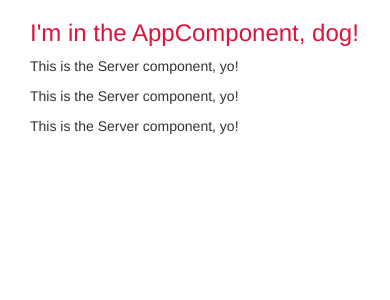
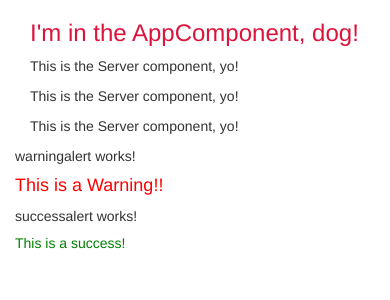
Before and after one commit to kevaschmim/kevinsFirstAngularApp, an Angular app: page / in a window 390 px wide. Shown: the top 300 px of the page. Built offline with nearby package versions, Linux system fonts and the light colour scheme.

Commit message:
added new components from lesson

```diff
--- a/src/app/app.component.html
+++ b/src/app/app.component.html
@@ -8,5 +8,15 @@
           <app-servers></app-servers>
       </div>
     </div>
+    <div class="row">
+        <div class="col-lg-12">
+          <div class="col-md-6">
+              <app-warningalert></app-warningalert>
+          </div>
+          <div class="col-md-6">
+              <app-successalert></app-successalert>
+          </div>
+        </div>
+      </div>
   </div>
 </div>
--- a/src/app/app.module.ts
+++ b/src/app/app.module.ts
@@ -6,12 +6,16 @@ import { HttpModule } from '@angular/http';
 import { AppComponent } from './app.component';
 import { ServerComponent } from './server/server.component';
 import { ServersComponent } from './servers/servers.component';
+import { WarningalertComponent } from './warningalert/warningalert.component';
+import { SuccessalertComponent } from './successalert/successalert.component';
 
 @NgModule({
   declarations: [
     AppComponent,
     ServerComponent,
     ServersComponent,
+    WarningalertComponent,
+    SuccessalertComponent,
   ],
   imports: [
     BrowserModule,
--- /dev/null
+++ b/src/app/successalert/successalert.component.css
@@ -0,0 +1,3 @@
+h5{
+    color: green;
+}
--- /dev/null
+++ b/src/app/successalert/successalert.component.html
@@ -0,0 +1,5 @@
+<p>
+  successalert works!
+</p>
+
+<h5>This is a success!</h5>
--- /dev/null
+++ b/src/app/successalert/successalert.component.ts
@@ -0,0 +1,15 @@
+import { Component, OnInit } from '@angular/core';
+
+@Component({
+  selector: 'app-successalert',
+  templateUrl: './successalert.component.html',
+  styleUrls: ['./successalert.component.css']
+})
+export class SuccessalertComponent implements OnInit {
+
+  constructor() { }
+
+  ngOnInit() {
+  }
+
+}
--- /dev/null
+++ b/src/app/warningalert/warningalert.component.css
@@ -0,0 +1,3 @@
+h4{
+    color: red
+}
--- /dev/null
+++ b/src/app/warningalert/warningalert.component.html
@@ -0,0 +1,4 @@
+<p>
+  warningalert works!
+</p>
+<h4>This is a Warning!!</h4>
--- /dev/null
+++ b/src/app/warningalert/warningalert.component.ts
@@ -0,0 +1,15 @@
+import { Component, OnInit } from '@angular/core';
+
+@Component({
+  selector: 'app-warningalert',
+  templateUrl: './warningalert.component.html',
+  styleUrls: ['./warningalert.component.css']
+})
+export class WarningalertComponent implements OnInit {
+
+  constructor() { }
+
+  ngOnInit() {
+  }
+
+}
```
Also changed, not shown: 2 other files (tests, documents, lock files or other folders).
